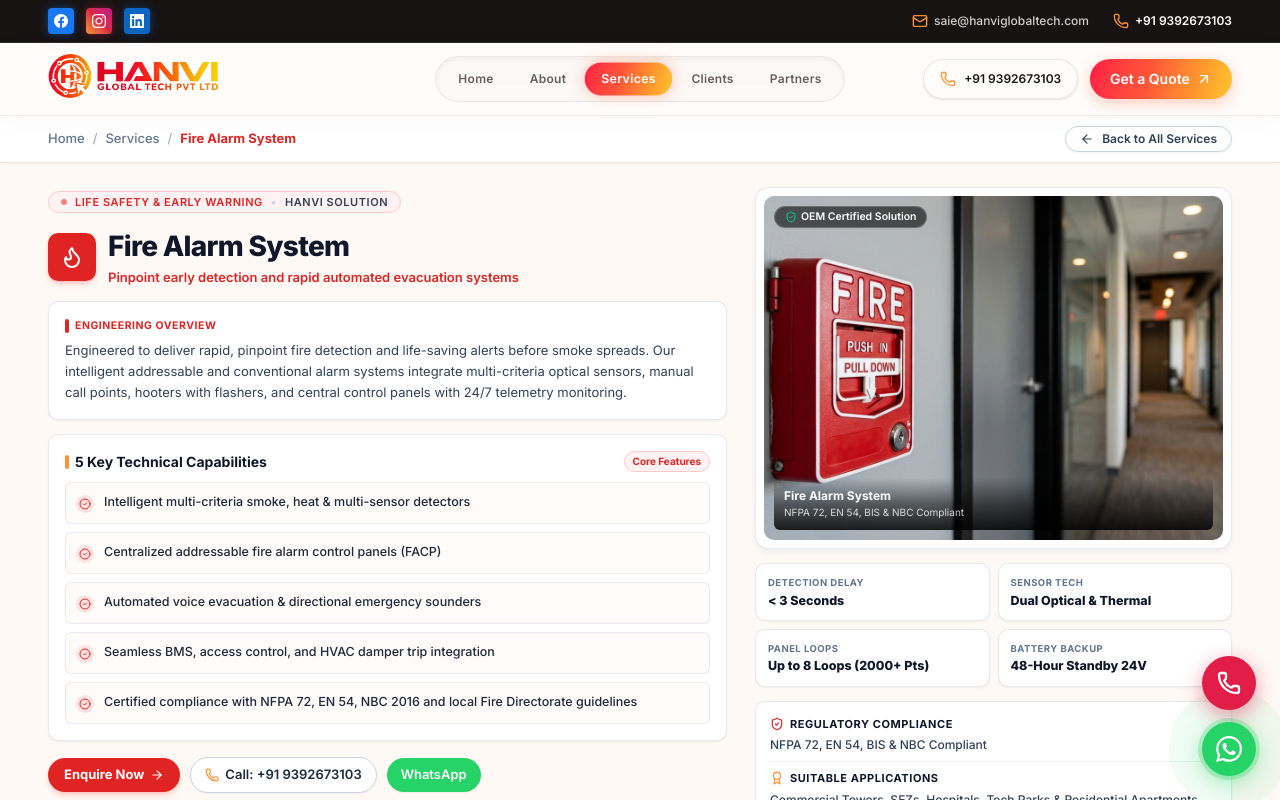
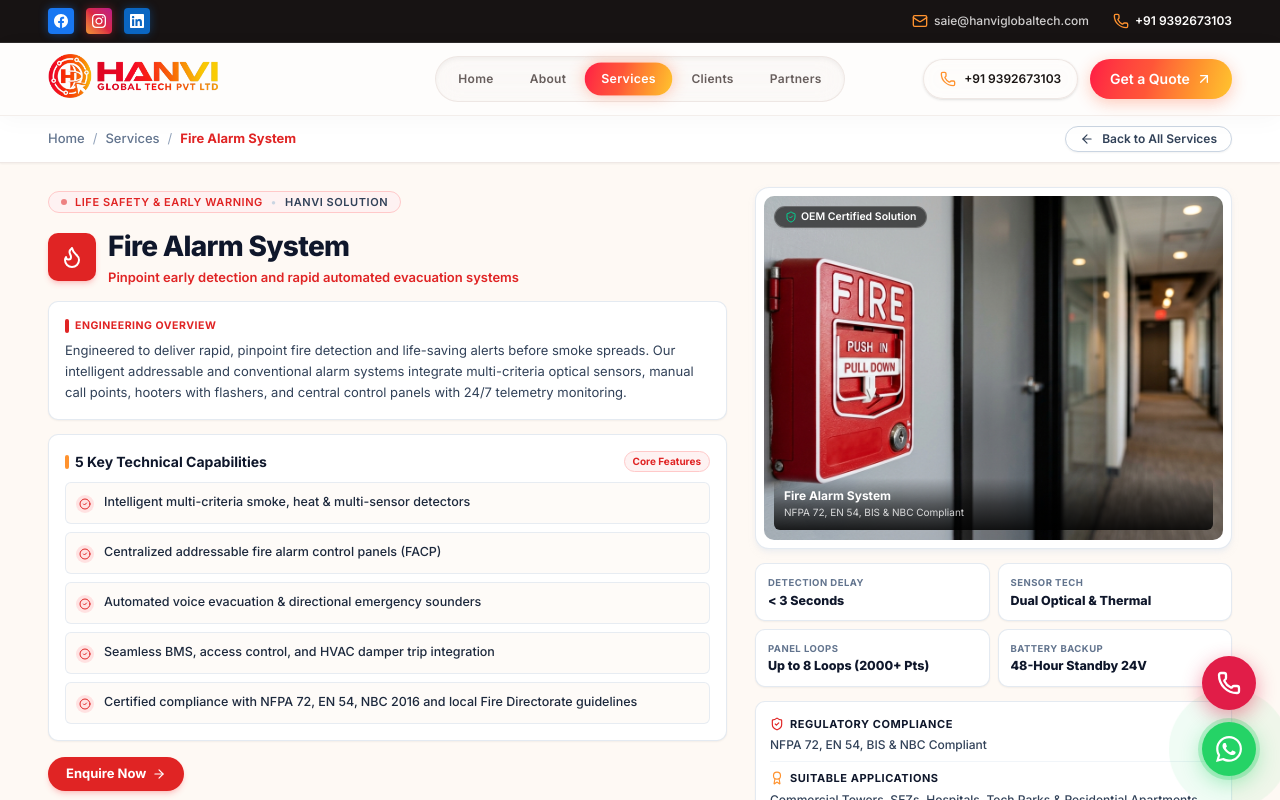
Before and after one commit to ascend-media-labs/HANVI-Global-Tech, a React (Vite) app: page / in a window 1280 px wide. Both pictures are taken after a click on the element 238 px from the left and 1394 px from the top of the page. Shown: the top 800 px of the page. Built offline with nearby package versions, Linux system fonts and the light colour scheme.

Commit message:
fix: remove Call and WhatsApp buttons from service detail page

```diff
--- a/src/components/service-detail-page.tsx
+++ b/src/components/service-detail-page.tsx
@@ -2,7 +2,6 @@ import {
   ArrowLeft,
   ArrowRight,
   CheckCircle2,
-  Phone,
   ShieldCheck,
   Award,
   type LucideIcon,
@@ -152,31 +151,16 @@ export function ServiceDetailPage({
                 </div>
               </div>
 
-              {/* Quick Action Buttons: Enquiry Button + Phone + WhatsApp */}
-              <div className="flex flex-wrap items-center gap-2.5 pt-0.5">
+              {/* Quick Action Button: Enquiry Button */}
+              <div className="pt-0.5">
                 <button
                   type="button"
                   onClick={() => onNavigateHome("contact")}
-                  className="inline-flex items-center gap-1.5 rounded-full bg-[#E02424] hover:bg-red-700 text-white px-4 py-2 text-xs sm:text-[13px] font-bold shadow-md shadow-red-500/20 transition-all duration-200 hover:scale-105 cursor-pointer"
+                  className="inline-flex items-center gap-1.5 rounded-full bg-[#E02424] hover:bg-red-700 text-white px-4.5 py-2 text-xs sm:text-[13px] font-bold shadow-md shadow-red-500/20 transition-all duration-200 hover:scale-105 cursor-pointer"
                 >
                   <span>Enquire Now</span>
                   <ArrowRight className="size-3.5" />
                 </button>
-                <a
-                  href="tel:+919392673103"
-                  className="inline-flex items-center gap-1.5 rounded-full border border-slate-300 bg-white hover:bg-slate-50 text-slate-800 px-3.5 py-2 text-xs sm:text-[13px] font-semibold shadow-xs transition-all duration-200 cursor-pointer"
-                >
-                  <Phone className="size-3.5 text-brand-orange" />
-                  <span>Call: +91 9392673103</span>
-                </a>
-                <a
-                  href={`https://wa.me/919392673103?text=Hello%20HANVI%20Global%20Tech%2C%20I%20am%20interested%20in%20your%20${encodeURIComponent(service.title)}%20solution.`}
-                  target="_blank"
-                  rel="noopener noreferrer"
-                  className="inline-flex items-center gap-1.5 rounded-full bg-[#25D366] hover:bg-emerald-600 text-white px-3.5 py-2 text-xs sm:text-[13px] font-semibold transition-all duration-200 shadow-xs cursor-pointer"
-                >
-                  <span>WhatsApp</span>
-                </a>
               </div>
             </div>
 
```
